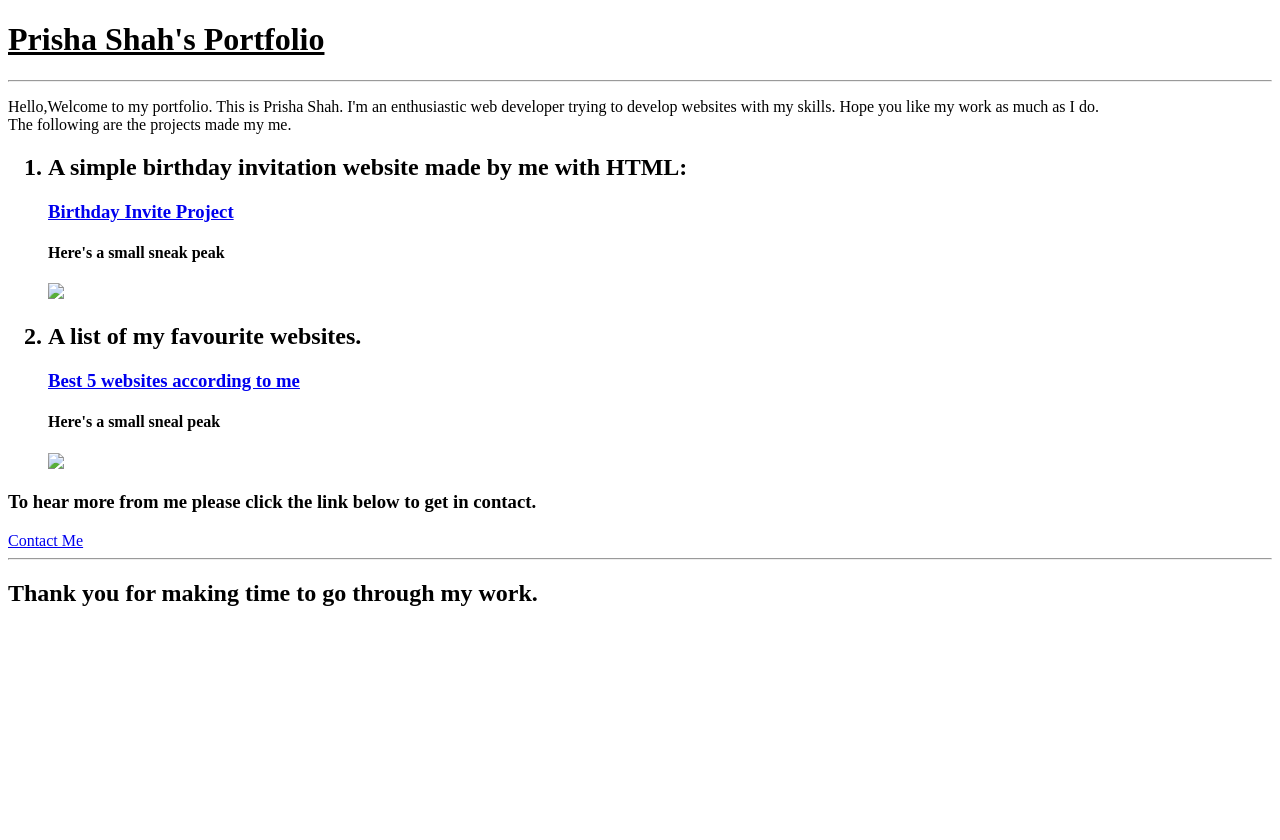
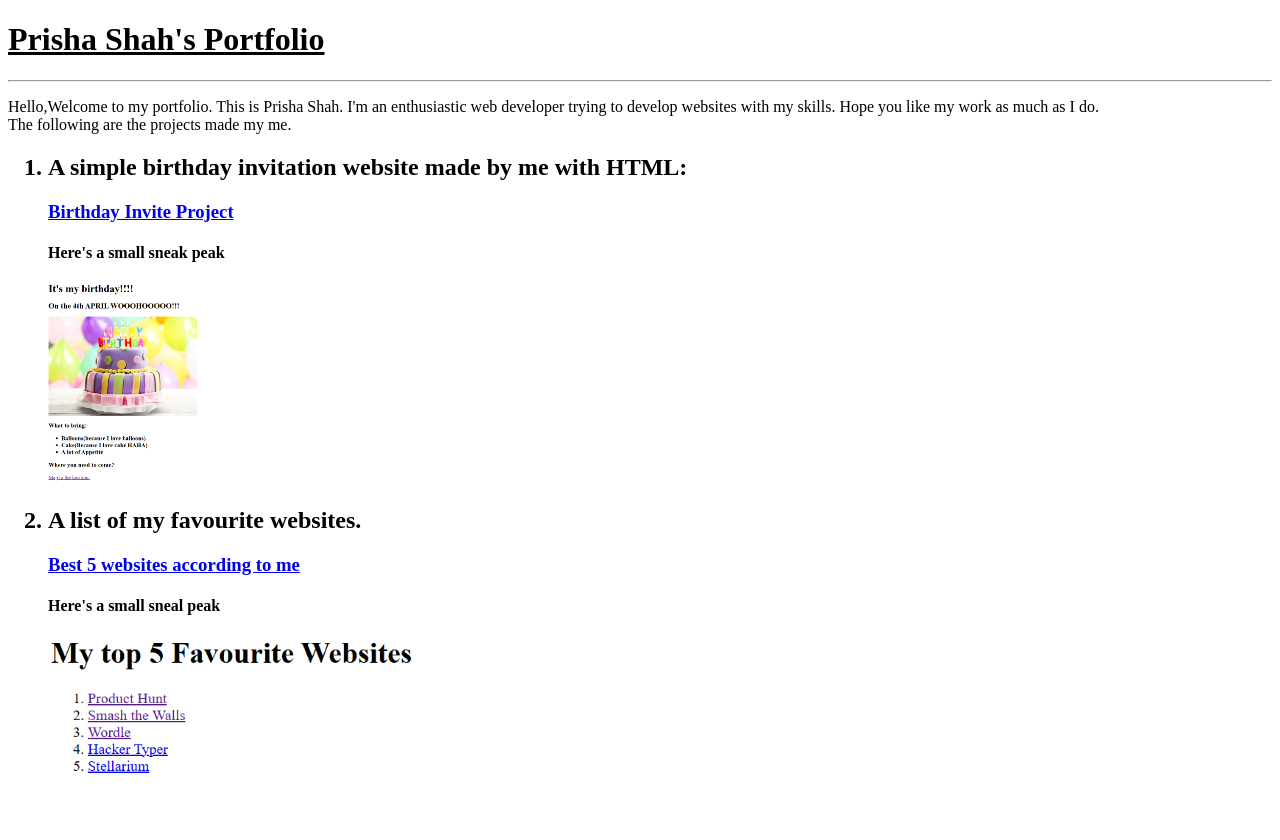
Before and after one commit to Prishcode04/html-portfolio, a plain HTML site: page index.html in a window 1280 px wide. Shown: the top 840 px of the page. Before the commit the page ends 800 px from the top, so only its background shows below. Drawn offline with Linux system fonts and the light colour scheme.

Commit message:
index.html

```diff
--- a/index.html
+++ b/index.html
@@ -15,11 +15,11 @@
         <h2><li>A simple birthday invitation website made by me with HTML:</li></h2>
             <h3><a href="http://127.0.0.1:5500/goal8.html">Birthday Invite Project</a></h3>
                 <h4> Here's a small sneak peak</h4>
-        <img src="./assets/Screenshot 2025-01-07 101634.png" height="200">
+        <img src="./assets/images/Screenshot 2025-01-07 101634.png" height="200">
         <h2><li>A list of my favourite websites.</li></h2>
             <h3><a href="http://127.0.0.1:5500/goal6.html">Best 5 websites according to me</a></h3>
                 <h4>Here's a small sneal peak</h4>
-        <img src="./assets/Screenshot 2025-01-07 102616.png" height="200">
+        <img src="./assets/images/Screenshot 2025-01-07 102616.png" height="200">
     </ol>
     <h3>To hear more from me please click the link below to get in contact.</h3>
     <a href="./public/contact.html">Contact Me</a>
```
